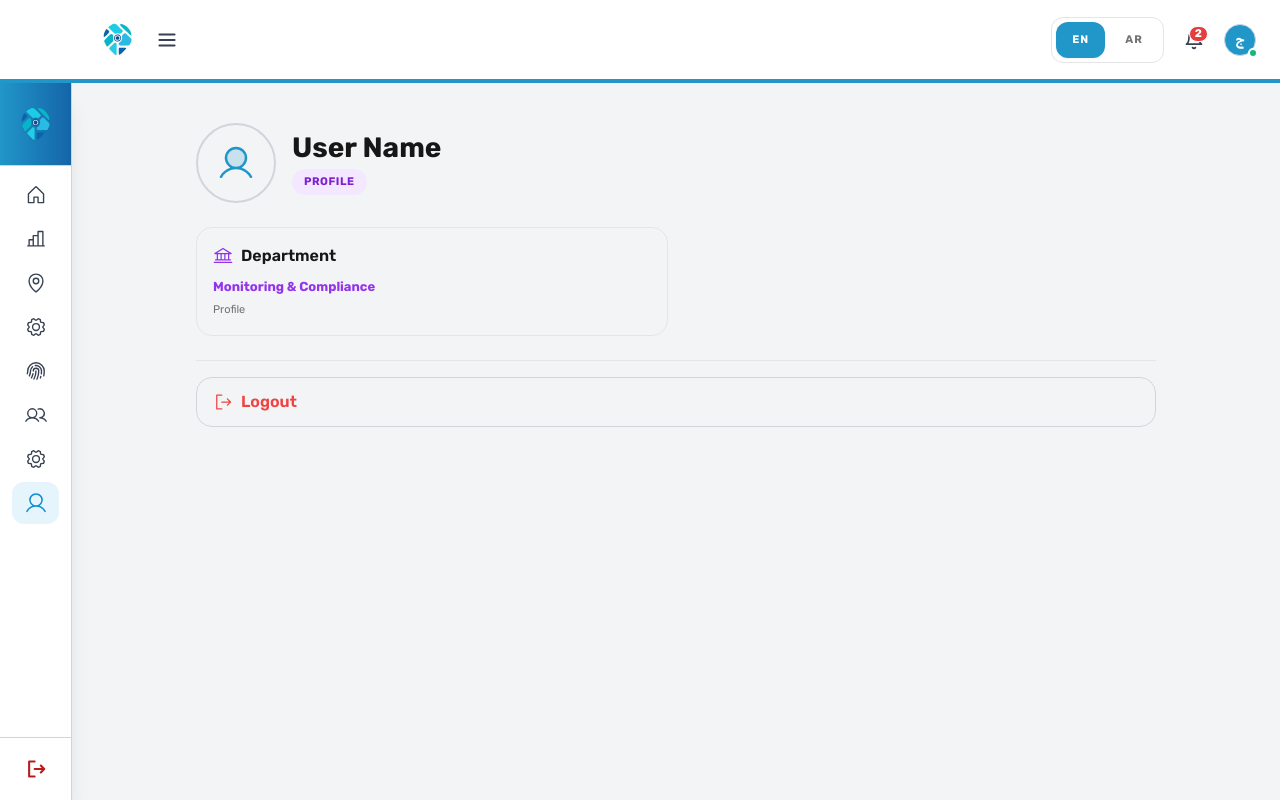
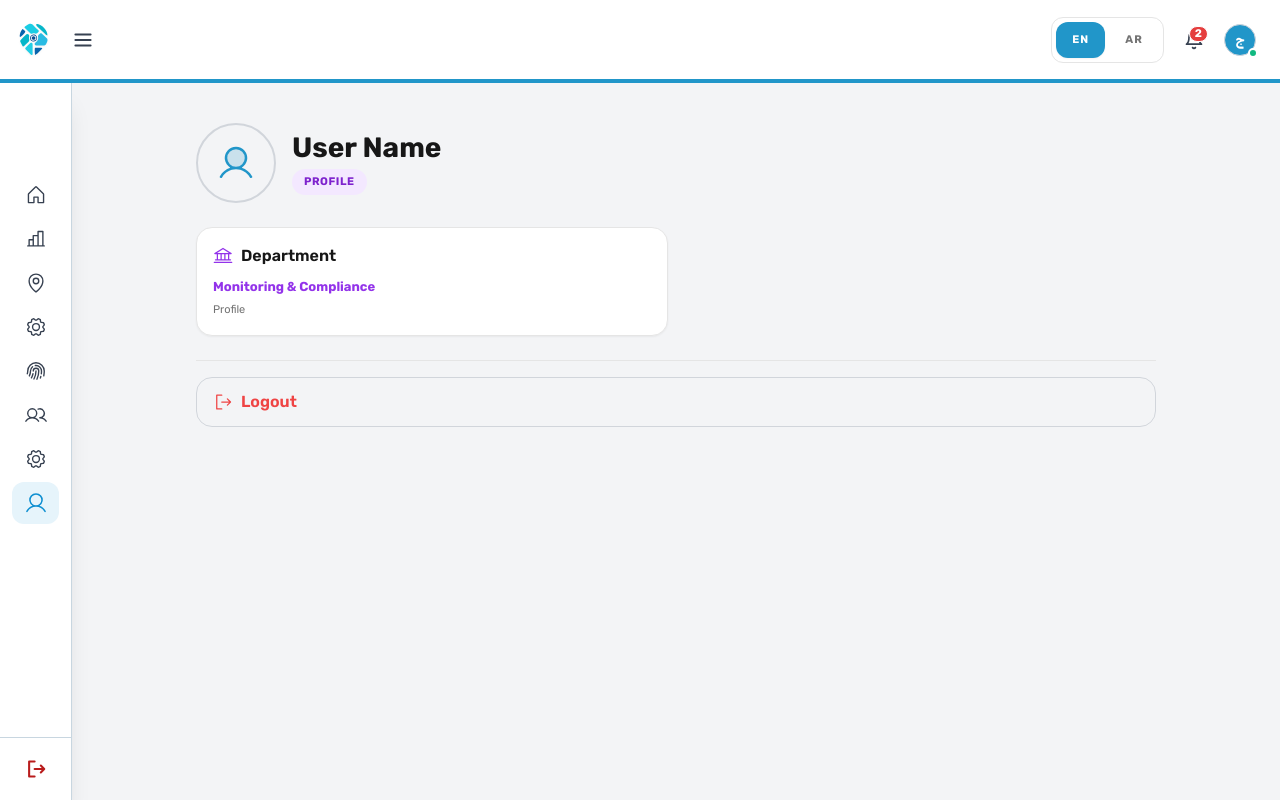
Before and after one commit to ziad-alaskry/TNA-Front-End, a Next.js app in the folder tna-project/: page /en/gov/profile in a window 1280 px wide. Built offline with nearby package versions, Linux system fonts and the light colour scheme.

Commit message:
font-banner-fix

```diff
--- a/tna-project/src/components/layout/RoleSidebar.tsx
+++ b/tna-project/src/components/layout/RoleSidebar.tsx
@@ -93,13 +93,14 @@ export function SidebarContent({ role, collapsed = false }: SidebarProps) {
     <div className="flex h-full flex-col text-start font-english">
        <div
          className={cn(
-           "border-b border-white/20 bg-gradient-to-r from-primary to-primary-dark",
+           "border-b transition-colors",
            collapsed
-             ? "flex h-[var(--navbar-height)] items-center justify-center px-2"
-             : "flex min-h-28 items-center px-4"
+             ? "flex h-[var(--navbar-height)] items-center justify-center px-2 bg-white border-transparent"
+             : "flex min-h-28 items-center px-4 bg-gradient-to-r from-primary to-primary-dark border-white/20"
          )}
        >
-         <div className={cn("flex items-center", collapsed ? "justify-center" : "gap-4")}>
+         {!collapsed && (
+           <div className="flex items-center gap-4">
              <div className="h-12 w-12 flex items-center justify-center">
                <Image
                  src="/brand/logo-clean.svg"
@@ -109,13 +110,12 @@ export function SidebarContent({ role, collapsed = false }: SidebarProps) {
                  className="drop-shadow-sm"
                />
              </div>
-           {!collapsed && (
              <div className="flex flex-col">
                <span className="font-bold text-white text-lg leading-none tracking-tight">TNA</span>
                <span className="text-xs text-white/70 mt-0.5 uppercase font-semibold tracking-wide">{role}</span>
              </div>
+           </div>
          )}
-         </div>
        </div>
 
        {/* Navigation Menu */}
--- a/tna-project/src/components/modules/profile/ProfileModule.tsx
+++ b/tna-project/src/components/modules/profile/ProfileModule.tsx
@@ -62,7 +62,7 @@ export function ProfileModule({ role }: ProfileModuleProps) {
 
         {/* KYC Status (Visitor only) */}
         {role === 'Visitor' && (
-          <div className="p-4 rounded-lg border border-neutral-200 bg-surface-50">
+          <div className="p-4 rounded-lg border border-neutral-200 bg-white shadow-sm">
             <div className="flex items-center gap-2 mb-2">
               <ShieldCheck size={20} className="text-success" weight="fill" />
               <h3 className="font-semibold text-neutral-900">{t('profile.kycStatus.title')}</h3>
@@ -73,7 +73,7 @@ export function ProfileModule({ role }: ProfileModuleProps) {
 
         {/* Wallet Balance (Visitor & Owner) */}
         {(role === 'Visitor' || role === 'Owner') && (
-          <div className="p-4 rounded-lg border border-neutral-200 bg-surface-50">
+          <div className="p-4 rounded-lg border border-neutral-200 bg-white shadow-sm">
             <div className="flex items-center gap-2 mb-2">
               <Wallet size={20} className="text-primary" />
               <h3 className="font-semibold text-neutral-900">{t('profile.wallet.title')}</h3>
@@ -85,7 +85,7 @@ export function ProfileModule({ role }: ProfileModuleProps) {
 
         {/* Properties Count (Owner only) */}
         {role === 'Owner' && (
-          <div className="p-4 rounded-lg border border-neutral-200 bg-surface-50">
+          <div className="p-4 rounded-lg border border-neutral-200 bg-white shadow-sm">
             <div className="flex items-center gap-2 mb-2">
               <Building size={20} className="text-emerald-600" />
               <h3 className="font-semibold text-neutral-900">{t('profile.properties.title')}</h3>
@@ -97,7 +97,7 @@ export function ProfileModule({ role }: ProfileModuleProps) {
 
         {/* Fleet Size (Carrier only) */}
         {role === 'Carrier' && (
-          <div className="p-4 rounded-lg border border-neutral-200 bg-surface-50">
+          <div className="p-4 rounded-lg border border-neutral-200 bg-white shadow-sm">
             <div className="flex items-center gap-2 mb-2">
               <Truck size={20} className="text-amber-600" />
               <h3 className="font-semibold text-neutral-900">{t('profile.fleet.title')}</h3>
@@ -109,7 +109,7 @@ export function ProfileModule({ role }: ProfileModuleProps) {
 
         {/* Department (Gov only) */}
         {role === 'Gov' && (
-          <div className="p-4 rounded-lg border border-neutral-200 bg-surface-50">
+          <div className="p-4 rounded-lg border border-neutral-200 bg-white shadow-sm">
             <div className="flex items-center gap-2 mb-2">
               <Bank size={20} className="text-purple-600" />
               <h3 className="font-semibold text-neutral-900">{t('profile.department.title')}</h3>
--- a/tna-project/src/components/shell/Header.tsx
+++ b/tna-project/src/components/shell/Header.tsx
@@ -79,10 +79,7 @@ export default function Header({
        >
           {/* Main Header Container */}
           <div
-            className="h-full flex items-center justify-between px-[var(--space-4)] md:px-[var(--space-5)] lg:px-[var(--space-6)] transition-[padding] duration-300 ease-in-out"
-            style={desktopSidebarWidth ? {
-              [isRTL ? 'paddingRight' : 'paddingLeft']: `calc(${desktopSidebarWidth}px + var(--space-5))`
-            } : undefined}
+            className="h-full flex items-center justify-between pe-[var(--space-4)] md:pe-[var(--space-5)] lg:pe-[var(--space-6)] ps-2 transition-[padding] duration-300 ease-in-out"
           >
 
             {/* Section: Page Identity & Navigation Controls */}
```
Lines whose indentation alone changed are shown as unchanged.
